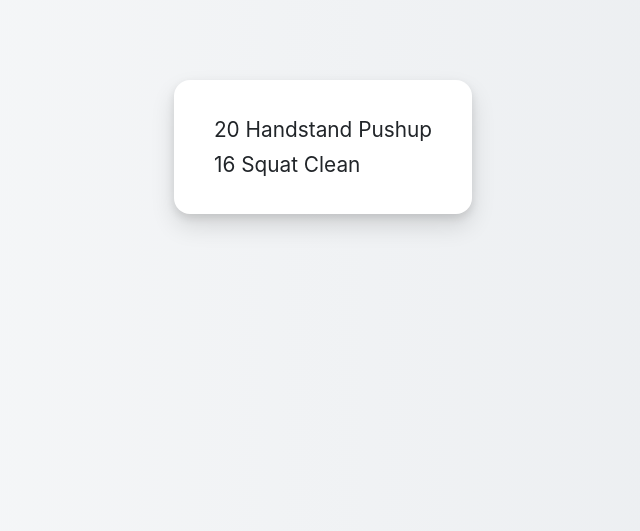
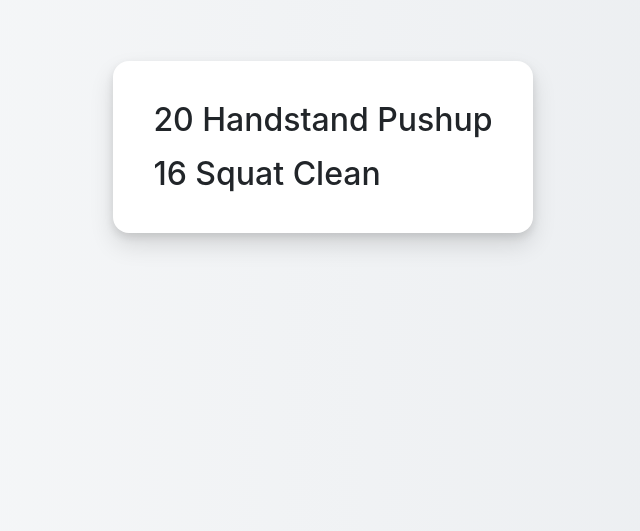
Before and after one commit to JedidiahCajudo/workout-generator, a website built with Vite: page index.html in a window 1280 px wide. Shown: the part 269-800 px from the top of the page, without its empty margins (317-957 px from the left). Built offline with nearby package versions, Linux system fonts and the light colour scheme.

Commit message:
bigger text

```diff
--- a/style.css
+++ b/style.css
@@ -29,7 +29,8 @@ p {
   background: white;
   border-radius: 16px;
   box-shadow: 0 4px 8px rgba(0,0,0,0.1), 0 12px 24px rgba(0,0,0,0.12);
-  font-size: clamp(1rem, 2.5vw, 1.3rem);
+  font-size: clamp(1.5rem, 3.5vw, 2rem);
+  font-weight: 500;
   line-height: 1.7;
   width: fit-content;
   transition: box-shadow 0.3s ease;
```
